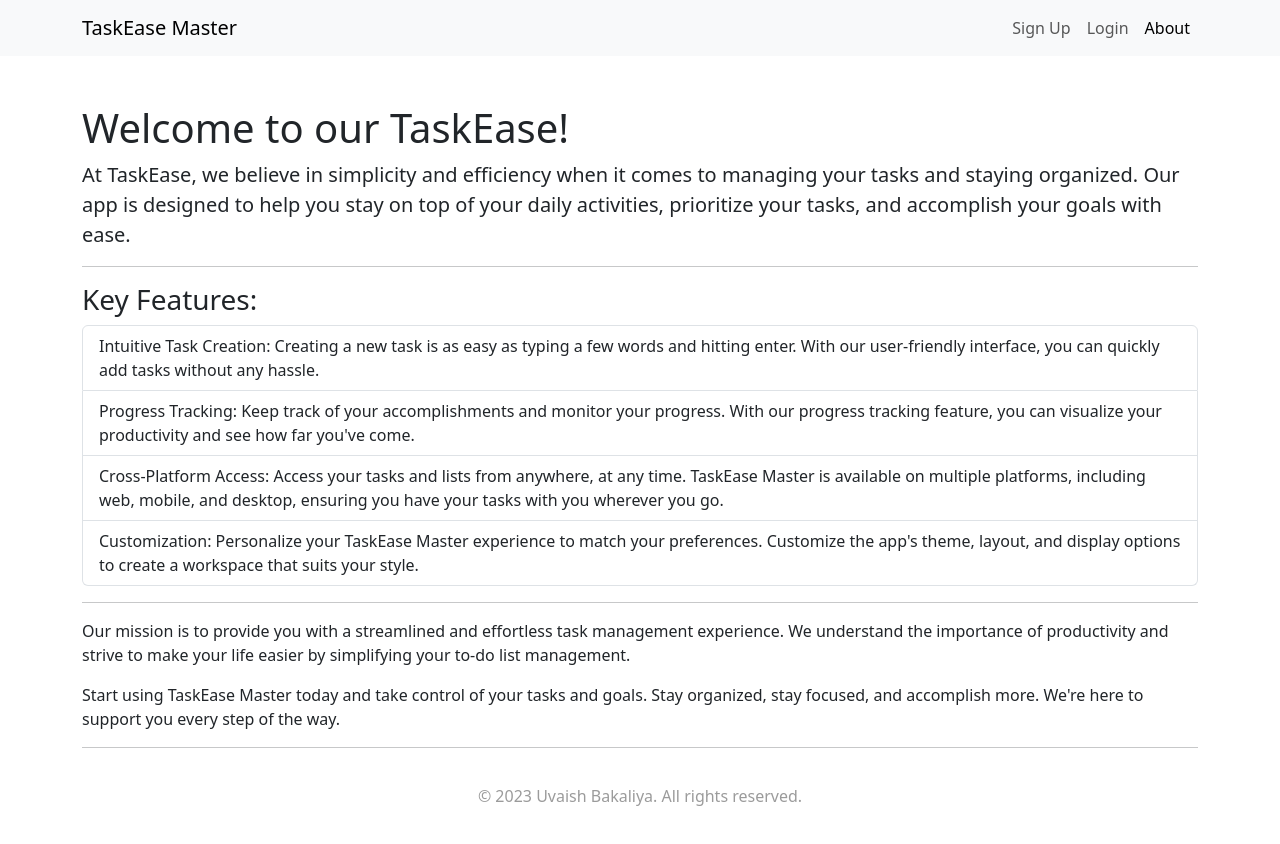
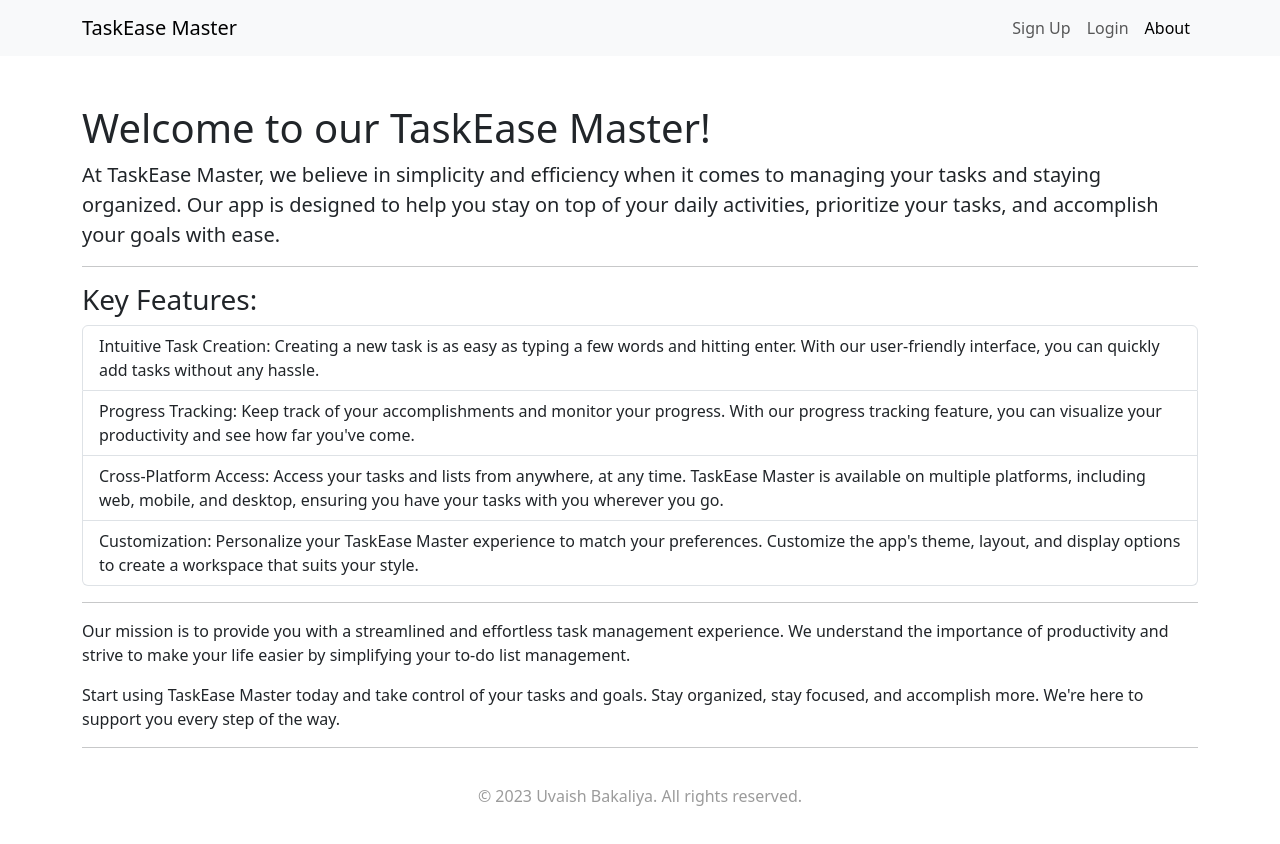
Before and after one commit to UBakaliya/TaskEase-JS, a plain HTML site: page public/views/about.html in a window 1280 px wide. Drawn offline with nearby package versions, Linux system fonts and the light colour scheme.

Commit message:
Task about page edit

```diff
--- a/public/views/about.html
+++ b/public/views/about.html
@@ -45,9 +45,9 @@
         </nav>
         <!-- Decription -->
         <div class="container">
-            <h1 class="mt-5">Welcome to our TaskEase!</h1>
+            <h1 class="mt-5">Welcome to our TaskEase Master!</h1>
             <p class="lead">
-                At TaskEase, we believe in simplicity and efficiency when it
+                At TaskEase Master, we believe in simplicity and efficiency when it
                 comes to managing your tasks and staying organized. Our app is
                 designed to help you stay on top of your daily activities,
                 prioritize your tasks, and accomplish your goals with ease.
```
Also changed, not shown: 1 other file.
